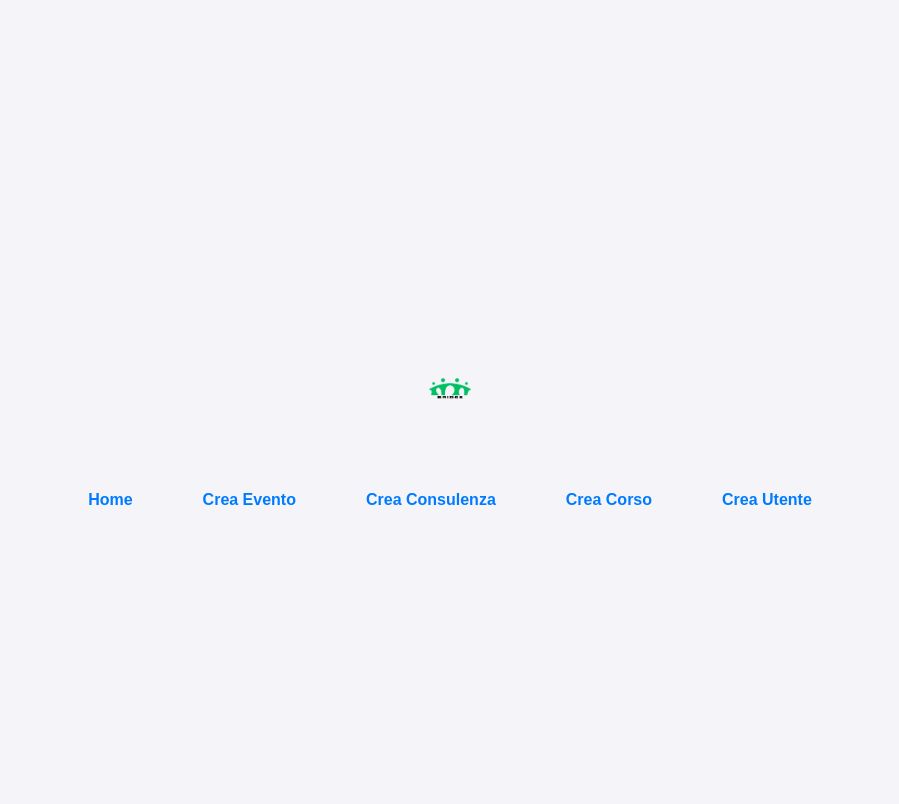
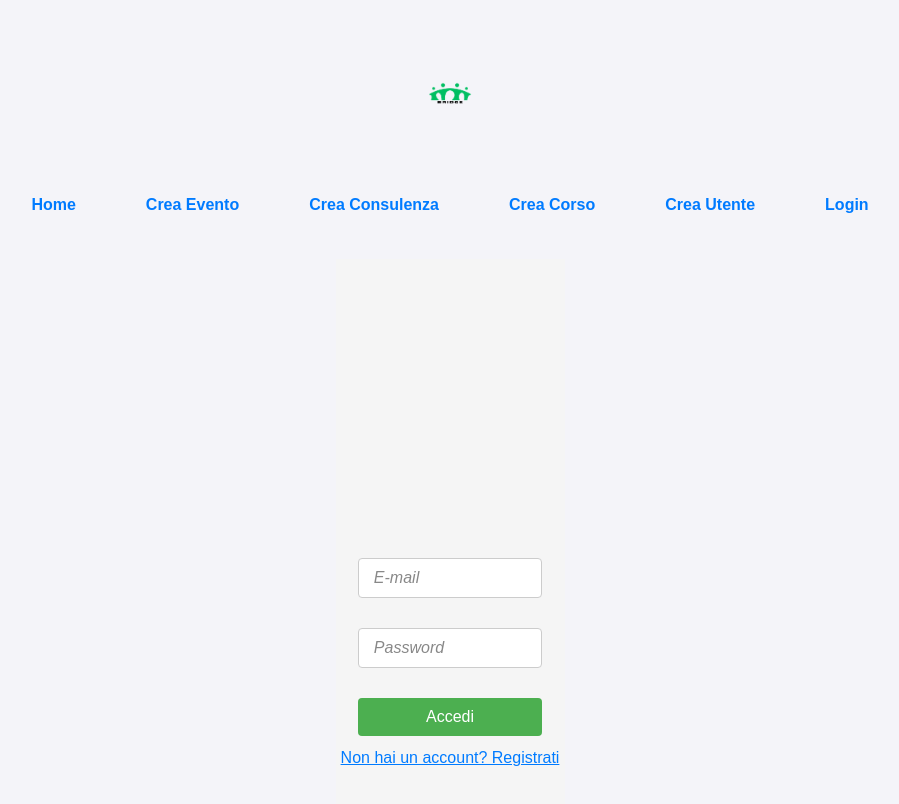
Before and after one commit to leotodisco/Bridge, a React (Vite) app in the folder bridge-frontend/: page /login in a window 1280 px wide. Shown: the top 804 px of the page, without its empty margins (190-1089 px from the left). Built offline with nearby package versions, Linux system fonts and the light colour scheme.

Commit message:
add (frontend): aggiunta dell'autenticazione dell'utente

```diff
--- a/bridge-frontend/package.json
+++ b/bridge-frontend/package.json
@@ -11,7 +11,8 @@
   },
   "dependencies": {
     "react": "^18.3.1",
-    "react-dom": "^18.3.1"
+    "react-dom": "^18.3.1",
+    "react-router-dom": "^7.0.2"
   },
   "devDependencies": {
     "@eslint/js": "^9.15.0",
--- a/bridge-frontend/src/App.jsx
+++ b/bridge-frontend/src/App.jsx
@@ -4,6 +4,8 @@ import CreaEvento from './GestioneEvento/components/formEvento.jsx';
 import CreaConsulenza from './GestioneAnnuncio/components/formConsulenza.jsx';
 import CreaCorso from './GestioneCorso/components/formCorso.jsx';
 import CreaUtente from "./Registrazione/components/formRegistrazione.jsx";
+import Login from "./GestioneLogin/components/login.jsx";
+
 import logo from './assets/IMG_1580.PNG';
 
 function App() {
@@ -19,6 +21,7 @@ function App() {
                     <Link to="/crea-consulenza" className="nav-link">Crea Consulenza</Link>
                     <Link to = "/crea-corso" className = "nav-link">Crea Corso</Link>
                     <Link to = "/crea-utente" className = "nav-link">Crea Utente</Link>
+                    <Link to = "/login" className= "nav-link">Login</Link>
                 </nav>
                 <Routes>
                     <Route path="/" element={<p>Benvenuto nel sistema di gestione!</p>}/>
@@ -26,6 +29,7 @@ function App() {
                     <Route path="/crea-consulenza" element={<CreaConsulenza/>}/>
                     <Route path="/crea-corso" element={<CreaCorso/>}/>
                     <Route path="/crea-utente" element={<CreaUtente/>}/>
+                    <Route path="/login" element={<Login/>}/>
                 </Routes>
             </main>
         </Router>
--- /dev/null
+++ b/bridge-frontend/src/GestioneLogin/components/login.jsx
@@ -0,0 +1,71 @@
+import {useEffect, useState} from "react";
+import {useNavigate} from "react-router";
+import "../../GestioneLogin/css/loginStyle.css";
+
+const Login = () => {
+    const [email, setEmail] = useState("");
+    const [password, setPassword] = useState("");
+    const nav = useNavigate();
+
+    useEffect(() => {
+        const token = localStorage.getItem('token');
+        if (token) {
+            nav("/App");
+        }
+    }, [nav]);
+
+    const aggiornaEmail = (event) => {
+        setEmail(event.target.value);
+    }
+
+    const aggiornaPassword = (event) => {
+        setPassword(event.target.value);
+    }
+
+    const handleSubmit = async (event) => {
+        event.preventDefault();
+
+        try {
+            const response = await fetch('http://localhost:8080/authentication/login', {
+                method: 'POST',
+                headers: {
+                    'Content-Type': 'application/json'
+                },
+                body: JSON.stringify({
+                    email: email,
+                    password: password
+                })
+            });
+
+            if (!response.ok) {
+                throw new Error(`HTTP error! status: ${response.status}`);
+            }
+
+            const data = await response.json();
+            localStorage.setItem('token', data.token);
+            nav("/App");
+        } catch (error) {
+            document.getElementById("spanErrore").style.display = "block";
+            console.error("Error during login:", error);
+        }
+    }
+
+    const sendToRegistrazione = () => {
+        nav("/CreaUtente")
+    }
+
+
+    return (
+        <div className="login-container">
+            <input type="text" placeholder=" E-mail" className="formEditText" onChange={aggiornaEmail}/>
+            <input type="password" placeholder=" Password" className="formEditText" onChange={aggiornaPassword}/>
+            <span className="errore" id="spanErrore">Controlla i dati inseriti</span>
+            <button className="formButton" onClick={handleSubmit}>Accedi</button>
+            <span onClick={sendToRegistrazione}
+                  className="formLink centerFlexItem">Non hai un account? Registrati</span>
+        </div>
+    );
+
+}
+
+export default Login;
--- /dev/null
+++ b/bridge-frontend/src/GestioneLogin/css/loginStyle.css
@@ -0,0 +1,52 @@
+/* login.css */
+.login-container {
+    display: flex;
+    flex-direction: column;
+    align-items: center;
+    justify-content: center;
+    height: 100vh;
+    background-color: #f5f5f5;
+}
+
+.formEditText {
+    width: 80%;
+    padding: 10px;
+    margin: 10px 0;
+    border: 1px solid #ccc;
+    border-radius: 4px;
+    font-size: 16px;
+}
+
+.formButton {
+    width: 80%;
+    padding: 10px;
+    margin: 10px 0;
+    background-color: #4CAF50;
+    color: white;
+    border: none;
+    border-radius: 4px;
+    cursor: pointer;
+    font-size: 16px;
+}
+
+.formButton:hover {
+    background-color: #45a049;
+}
+
+.errore {
+    color: red;
+    display: none;
+    margin: 10px 0;
+}
+
+.formLink {
+    color: #007BFF;
+    cursor: pointer;
+    text-decoration: underline;
+}
+
+.centerFlexItem {
+    display: flex;
+    justify-content: center;
+    align-items: center;
+}
```
Also changed, not shown: 1 other file (tests, documents, lock files or other folders).
